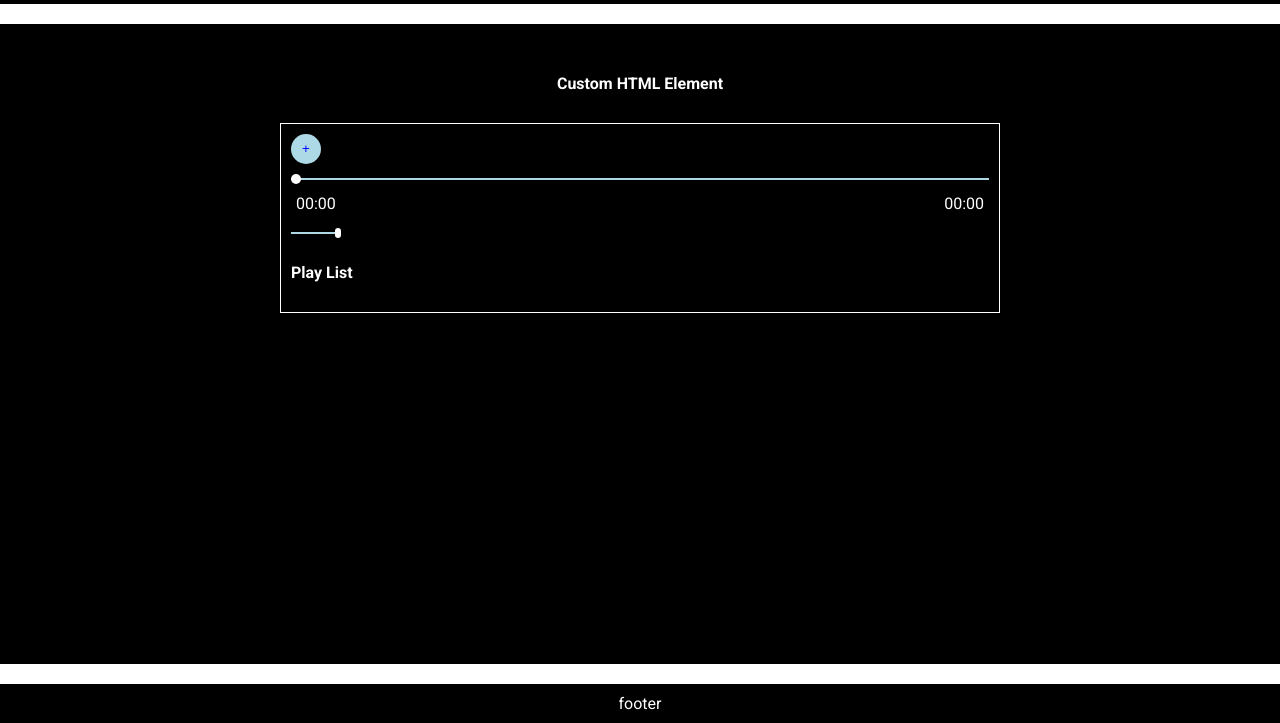
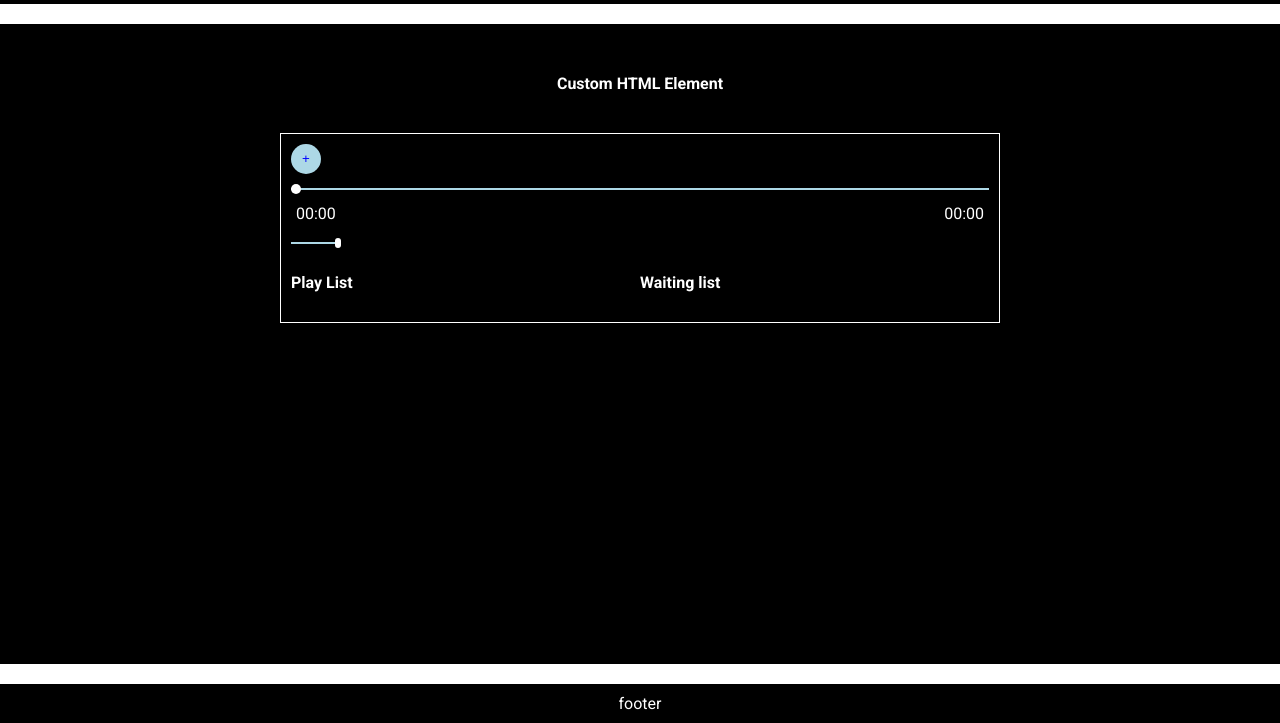
Before and after one commit to MaryAnzh/Custom-HTML-Element-Audio-Player, a website built with webpack: page index.html in a window 1280 px wide. Shown: the part 77-800 px from the top of the page. Built offline with nearby package versions, Linux system fonts and the light colour scheme.

Commit message:
feat: add play list layout

```diff
--- a/src/view/components/audio-player/audio-player.scss
+++ b/src/view/components/audio-player/audio-player.scss
@@ -1,6 +1,7 @@
 .audio-player {
     max-width: 720px;
     width: 100%;
+    margin: 10px;
     padding: 10px;
     border: 1px solid white;
 
@@ -92,13 +93,27 @@
         }
     }
 
-    &__play-list {
-        padding: 10px 0;
+    &__lists {
+        width: 100%;
+        display: flex;
 
-        &__title {
-            color: white;
+        @media (max-width: 740px) {
+            flex-direction: column;
+        }
+
+        .list {
+            width: 50%;
             padding: 10px 0;
 
+            @media (max-width: 740px) {
+                width: 100%;
+            }
+
+            &__title {
+                color: white;
+                padding: 10px 0;
+                width: 100%;
+            }
         }
     }
 }
--- a/src/view/components/audio-player/audio-player.ts
+++ b/src/view/components/audio-player/audio-player.ts
@@ -18,8 +18,11 @@ export class AudioPlayerCustomHTML extends HTMLElement {
     private soundBar: Control;
     private soundBarRunner: Control;
 
+    private lists: Control;
     private playListWrap: Control;
     private playListTitle: Control;
+    private waitingList: Control;
+    private waitingListTitle: Control;
 
     isPlay = false;
     static observedAttributes = [
@@ -41,6 +44,9 @@ export class AudioPlayerCustomHTML extends HTMLElement {
     }
 
     connectedCallback() {
+        //this.audio.src = this.playList[0].src;
+        //this.audio.addEventListener('loadedmetadata', () => this.timesAudioTime.node.textContent = this.viewTime(this.audio.duration));
+
         this.container = new Control(this, 'section', 'audio-player');
         this.controls = new Control(this.container.node, 'div', 'audio-player__controls');
         this.playButton = new Control(this.controls.node, 'button', 'audio-player__controls__button', '+');
@@ -56,10 +62,11 @@ export class AudioPlayerCustomHTML extends HTMLElement {
         this.soundBar = new Control(this.controls.node, 'div', 'audio-player__controls__sound-bar');
         this.soundBarRunner = new Control(this.soundBar.node, 'div', 'audio-player__controls__sound-bar__runner');
 
-        this.playListWrap = new Control(this.container.node, 'div', 'audio-player__play-list');
-        this.playListTitle = new Control(this.playListWrap.node, 'h3', 'audio-player__play-list__title', 'Play List');
-
-        this.audio.src = this.playList[0].src;
+        this.lists = new Control(this.container.node, 'div', 'audio-player__lists');
+        this.playListWrap = new Control(this.lists.node, 'div', ['audio-player__lists__play-list', 'list']);
+        this.playListTitle = new Control(this.playListWrap.node, 'h4', 'list__title', 'Play List');
+        this.waitingList = new Control(this.lists.node, 'h3', ['audio-player__lists__waiting-list', 'list']);
+        this.waitingListTitle = new Control(this.waitingList.node, 'h4', 'list__title', 'Waiting list');
     }
 
     disconnectedCallback() {
@@ -81,4 +88,18 @@ export class AudioPlayerCustomHTML extends HTMLElement {
         }
         this.isPlay = !this.isPlay;
     }
+
+    viewTime(time: number): string {
+        const t = time * 1000;
+        let min = Math.floor(t / 1000 / 60);
+        let sec = Math.floor((t - (min * 1000 * 60)) / 1000);
+        if (sec > 59) {
+            min += 1;
+            sec = sec - 60;
+        }
+        const minView = min < 10 ? `0${min}` : min;
+        const secView = sec < 10 ? `0${sec}` : sec;
+        return minView + ':' + secView;
+    }
+
 }
```
